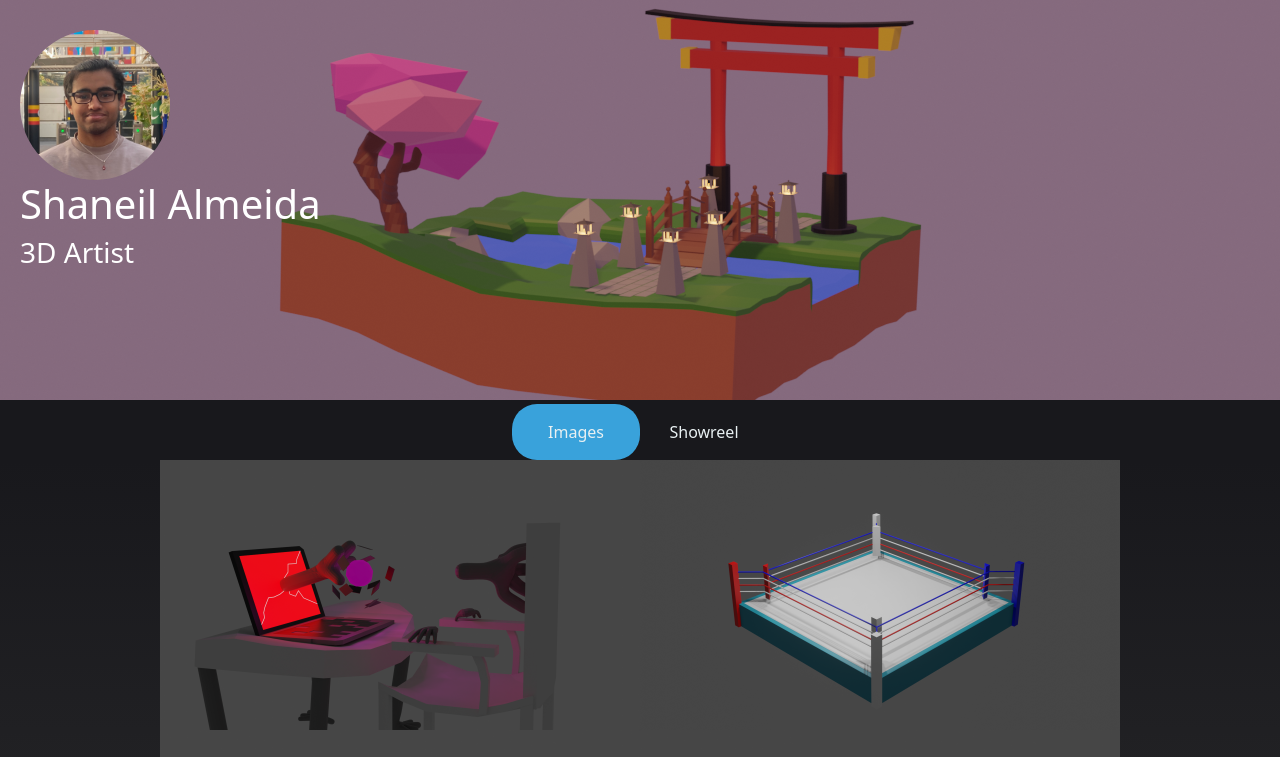
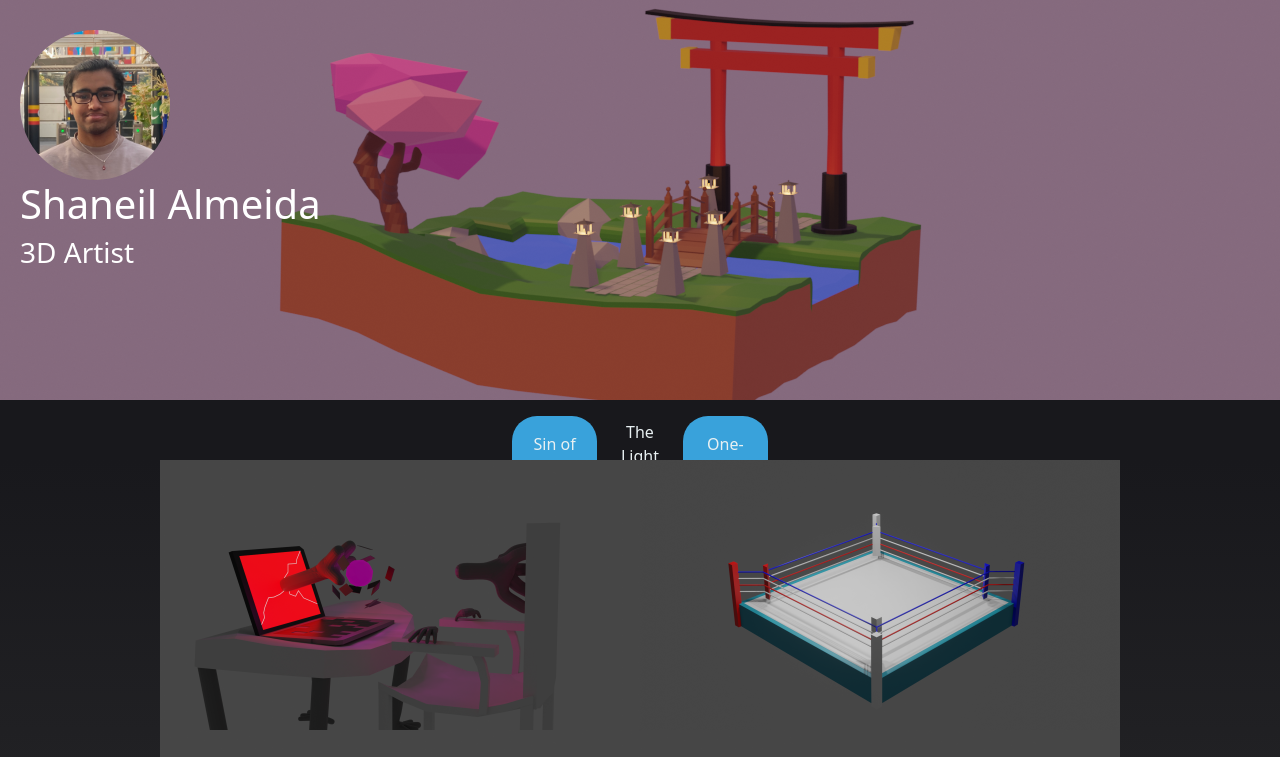
Before and after one commit to shaneilmeida/zuksite, a React (Vite) app: page / in a window 1280 px wide. Shown: the top 757 px of the page. Built offline with nearby package versions, Linux system fonts and the light colour scheme; the HTML template or start-up script is replaced by a standard one.

Commit message:
Update Tabs.tsx

```diff
--- a/src/components/TabComponent/Tabs.tsx
+++ b/src/components/TabComponent/Tabs.tsx
@@ -10,6 +10,9 @@ const Tabs = () => {
   const handleTab2 = () => {
     setActiveTab("tab2");
   };
+  const handleTab3 = () => {
+    setActiveTab("tab3");
+  };
   return (
     <div className="Tabs">
       {/* Tab nav */}
@@ -18,13 +21,19 @@ const Tabs = () => {
           className={activeTab === "tab1" ? "active" : ""}
           onClick={handleTab1}
         >
-          Images
+          Sin of Greed
         </li>
         <li
           className={activeTab === "tab2" ? "active" : ""}
           onClick={handleTab2}
         >
-          Showreel
+          The Light Source
+        </li>
+        <li
+          className={activeTab === "tab1" ? "active" : ""}
+          onClick={handleTab1}
+        >
+          One-Two
         </li>
       </ul>
       <div className="outlet">
```
